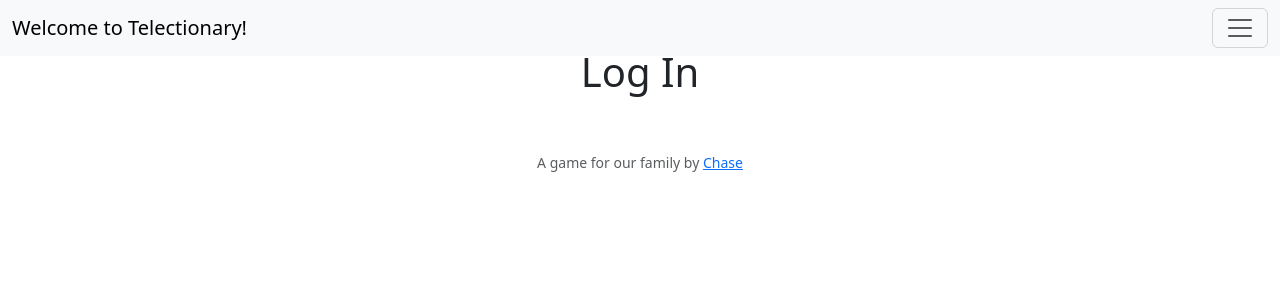
After one commit to chasegravett/telectionary, a Flask app: page /login in a window 1280 px wide. The commit adds this page. Shown: the top 300 px of the page. Run offline with Flask 3, Linux system fonts and the light colour scheme.

Commit message:
Final one for tonight. Configured Flask caching to be mostly off, config for session is set. Some links added. Ready to start on more of the front end next time.

```diff
--- a/app.py
+++ b/app.py
@@ -24,3 +24,15 @@ def after_request(response):
 def index():
 
     return render_template("home.html")
+
+
+@app.route("/login", methods=["GET", "POST"])
+def login():
+
+    session.clear()
+
+    if request.method == "POST":
+        pass
+
+    else:
+        return render_template("login.html")
--- a/templates/layout.html
+++ b/templates/layout.html
@@ -17,7 +17,7 @@
 <body>
     <nav class="navbar bg-body-tertiary fixed-top">
         <div class="container-fluid">
-            <a class="navbar-brand" href="#">Welcome to Telectionary!</a>
+            <a class="navbar-brand" href="/">Welcome to Telectionary!</a>
             <button class="navbar-toggler" type="button" data-bs-toggle="offcanvas" data-bs-target="#offcanvasNavbar"
                 aria-controls="offcanvasNavbar" aria-label="Toggle navigation">
                 <span class="navbar-toggler-icon"></span>
@@ -25,13 +25,13 @@
             <div class="offcanvas offcanvas-end" tabindex="-1" id="offcanvasNavbar"
                 aria-labelledby="offcanvasNavbarLabel">
                 <div class="offcanvas-header">
-                    <h5 class="offcanvas-title" id="offcanvasNavbarLabel">Offcanvas</h5>
+                    <h5 class="offcanvas-title" id="offcanvasNavbarLabel">Fun Stuff:</h5>
                     <button type="button" class="btn-close" data-bs-dismiss="offcanvas" aria-label="Close"></button>
                 </div>
                 <div class="offcanvas-body">
                     <ul class="navbar-nav justify-content-end flex-grow-1 pe-3">
                         <li class="nav-item">
-                            <a class="nav-link active" aria-current="page" href="#">Log In</a>
+                            <a class="nav-link active" href="/login">Log In</a>
                         </li>
                         <li class="nav-item">
                             <a class="nav-link" href="#">What is telectionary?</a>
--- /dev/null
+++ b/templates/login.html
@@ -0,0 +1,12 @@
+{% extends "layout.html" %}
+
+{% block title %}
+    Log In
+{% endblock %}
+
+
+{% block main %}
+
+    <h1>Log In</h1>
+
+{% endblock %}
--- /dev/null
+++ b/test.sql
@@ -0,0 +1 @@
+----- File for testing formatting sql statments before executing on command line -----
```
Also changed, not shown: telectionary.db (added).
